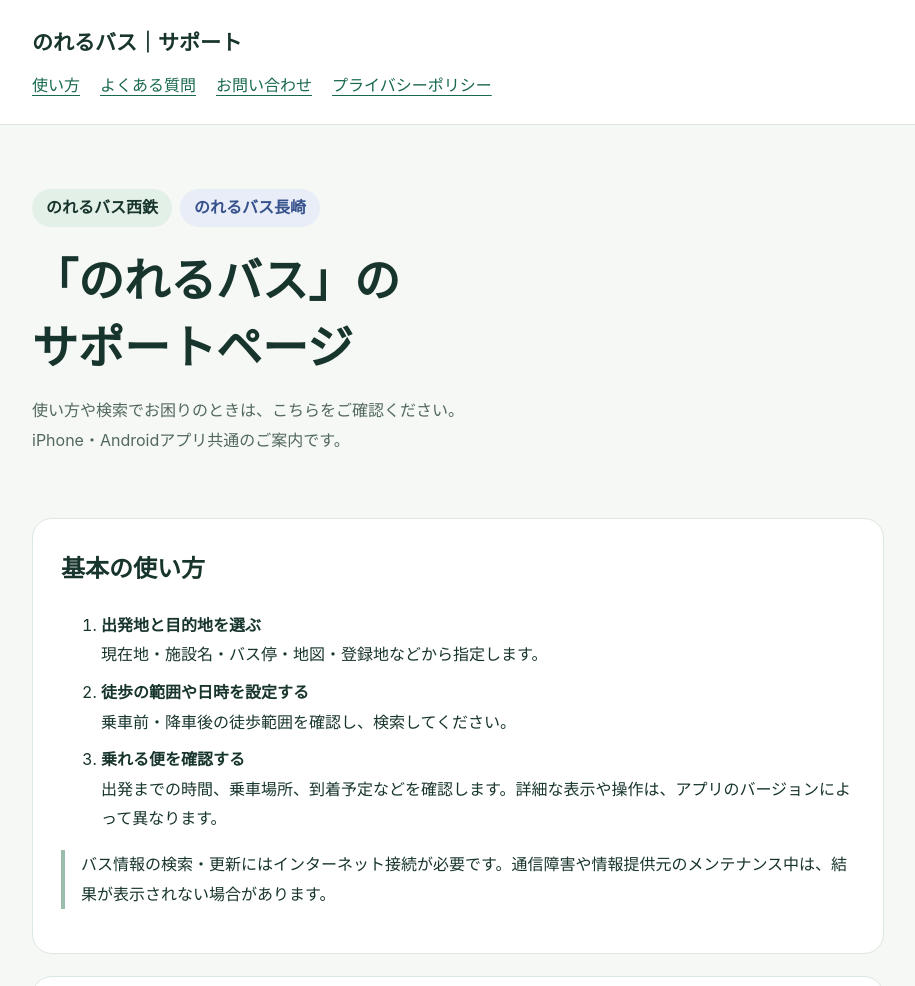
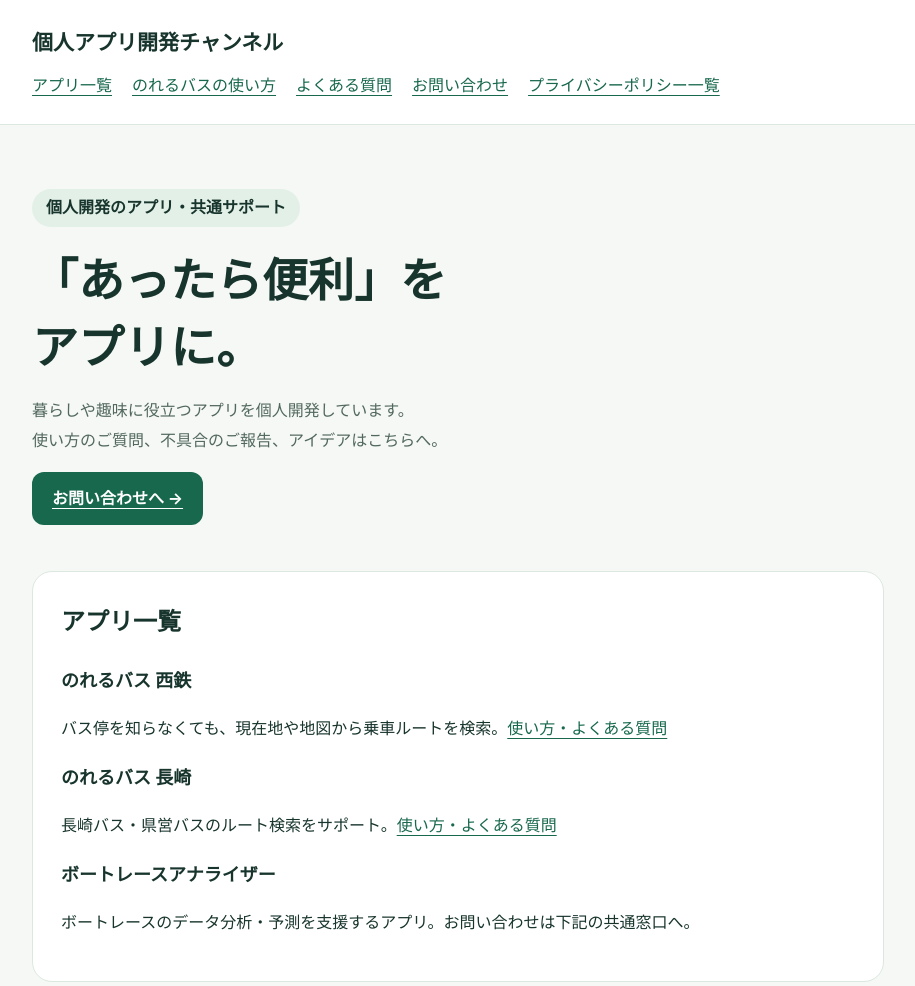
Before and after one commit to coolcoolboys-svg/noreru-bus-support, a plain HTML site: page index.html in a window 1280 px wide. Shown: the top 986 px of the page, without its empty margins (182-1097 px from the left). Drawn offline with Linux system fonts and the light colour scheme.

Commit message:
Create multi-app support hub and set shared support email

```diff
--- a/index.html
+++ b/index.html
@@ -1,16 +1,18 @@
 <!doctype html>
-<html lang="ja"><head><meta charset="utf-8"><meta name="viewport" content="width=device-width,initial-scale=1"><title>のれるバス｜西鉄・長崎 サポート</title><meta name="description" content="のれるバス西鉄・のれるバス長崎の使い方、よくある質問、お問い合わせ。"><style>
+<html lang="ja"><head><meta charset="utf-8"><meta name="viewport" content="width=device-width,initial-scale=1"><title>個人アプリ開発チャンネル｜アプリ・サポート</title><meta name="description" content="個人アプリ開発チャンネルの共通サポートサイト。アプリのご案内、お問い合わせ、アプリ別プライバシーポリシー。"><style>
 :root{color-scheme:light;--ink:#18352d;--green:#17684d}*{box-sizing:border-box}body{margin:0;background:#f5f8f5;color:var(--ink);font-family:-apple-system,BlinkMacSystemFont,"Noto Sans JP",sans-serif;line-height:1.85}header{background:#fff;border-bottom:1px solid #dce8df}header div,main,footer{max-width:900px;margin:auto;padding:24px}header strong{font-size:21px}nav{display:flex;gap:20px;flex-wrap:wrap;margin-top:8px}a{color:var(--green);text-underline-offset:4px}h1{font-size:clamp(30px,6vw,46px);line-height:1.45;margin:12px 0}h2{font-size:24px;margin-top:0}h3{font-size:18px;margin-bottom:4px}.hero{padding:40px 0 24px}.tag{display:inline-block;background:#e3f0e8;border-radius:30px;padding:4px 14px;margin:0 8px 8px 0;font-weight:700}.tag.nagasaki{background:#e8edf8;color:#36518b}.muted{color:#52685f}section.panel{background:#fff;border:1px solid #dce8df;border-radius:20px;padding:28px;margin:22px 0}li{margin:8px 0}details{border-top:1px solid #e0e8e1;padding:16px 0}summary{cursor:pointer;font-weight:700;line-height:1.7}details p{margin-bottom:0}.contact{display:inline-block;background:var(--green);color:white;padding:12px 20px;border-radius:12px;font-weight:700;overflow-wrap:anywhere}.note{border-left:4px solid #9abdac;padding-left:16px}footer{font-size:13px;color:#52685f;padding-bottom:40px}@media(max-width:520px){header div,main,footer{padding:20px}section.panel{padding:20px}.contact{font-size:14px;padding:12px}ul,ol{padding-left:24px}}
-</style></head><body><header><div><strong>のれるバス｜サポート</strong><nav aria-label="ページ内ナビゲーション"><a href="#guide">使い方</a><a href="#faq">よくある質問</a><a href="#contact">お問い合わせ</a><a href="./privacy.html">プライバシーポリシー</a></nav></div></header><main>
-<div class="hero"><span class="tag">のれるバス西鉄</span><span class="tag nagasaki">のれるバス長崎</span><h1>「のれるバス」の<br>サポートページ</h1><p class="muted">使い方や検索でお困りのときは、こちらをご確認ください。<br>iPhone・Androidアプリ共通のご案内です。</p></div>
+</style></head><body><header><div><strong>個人アプリ開発チャンネル</strong><nav aria-label="ページ内ナビゲーション"><a href="#apps">アプリ一覧</a><a href="#guide">のれるバスの使い方</a><a href="#faq">よくある質問</a><a href="#contact">お問い合わせ</a><a href="#policies">プライバシーポリシー一覧</a></nav></div></header><main>
+<div class="hero"><span class="tag">個人開発のアプリ・共通サポート</span><h1>「あったら便利」を<br>アプリに。</h1><p class="muted">暮らしや趣味に役立つアプリを個人開発しています。<br>使い方のご質問、不具合のご報告、アイデアはこちらへ。</p><a class="contact" href="#contact">お問い合わせへ →</a></div>
+<section class="panel" id="apps"><h2>アプリ一覧</h2><h3>のれるバス 西鉄</h3><p>バス停を知らなくても、現在地や地図から乗車ルートを検索。<a href="#guide">使い方・よくある質問</a></p><h3>のれるバス 長崎</h3><p>長崎バス・県営バスのルート検索をサポート。<a href="#guide">使い方・よくある質問</a></p><h3>ボートレースアナライザー</h3><p>ボートレースのデータ分析・予測を支援するアプリ。お問い合わせは下記の共通窓口へ。</p></section>
+<section class="panel" id="policies"><h2>プライバシーポリシー一覧</h2><p>ご利用のアプリに対応するポリシーをご確認ください。</p><ul><li><a href="./privacy.html">のれるバス 西鉄</a></li><li><a href="./privacy.html">のれるバス 長崎</a></li><li><a href="https://coolcoolboys-svg.github.io/boatrace-analyzer/privacy.html">ボートレースアナライザー</a></li></ul></section>
 <section class="panel" id="guide"><h2>基本の使い方</h2><ol><li><strong>出発地と目的地を選ぶ</strong><br>現在地・施設名・バス停・地図・登録地などから指定します。</li><li><strong>徒歩の範囲や日時を設定する</strong><br>乗車前・降車後の徒歩範囲を確認し、検索してください。</li><li><strong>乗れる便を確認する</strong><br>出発までの時間、乗車場所、到着予定などを確認します。詳細な表示や操作は、アプリのバージョンによって異なります。</li></ol><p class="note">バス情報の検索・更新にはインターネット接続が必要です。通信障害や情報提供元のメンテナンス中は、結果が表示されない場合があります。</p></section>
 <section class="panel" id="faq"><h2>よくある質問</h2>
 <details><summary>バスや時刻表が表示されません</summary><p>通信状態、検索日時、出発地・目的地、徒歩範囲を確認して再検索してください。運行時間外や対応範囲外では候補が出ないことがあります。情報提供元のメンテナンス中は、時間をおいてお試しください。改善しない場合は、検索条件を添えてお問い合わせください。</p></details>
 <details><summary>現在地を取得できません</summary><p>端末の設定から位置情報サービスと本アプリへの位置情報の許可を確認してください。取得できない場合は、施設名・バス停や地図から出発地を指定してください。</p></details>
 <details><summary>時刻や遅延の表示は正確ですか？</summary><p>時刻・到着予定・遅延は目安です。通信状況、交通状況、情報の更新時刻によって実際の運行と異なる場合があります。乗車前にはバス停の案内や運行会社の公式情報も確認してください。</p></details>
 <details><summary>無料で使えますか？</summary><p>アプリ内課金・サブスクリプションはありません。バナー広告を表示します。通信料金は利用者のご負担となります。</p></details>
-<details><summary>どのアプリについて問い合わせればよいですか？</summary><p>このページは「のれるバス西鉄」「のれるバス長崎」の共通窓口です。メールにご利用のアプリ名を記載してください。</p></details>
+<details><summary>どのアプリについて問い合わせればよいですか？</summary><p>このページは個人アプリ開発チャンネルが提供するアプリの共通窓口です。メールにご利用のアプリ名を記載してください。</p></details>
 <details><summary>プライバシーについて確認したい</summary><p><a href="./privacy.html">西鉄・長崎共通のプライバシーポリシー</a>をご確認ください。ご不明な点は下記の窓口へお問い合わせください。</p></details></section>
-<section class="panel" id="contact"><h2>お問い合わせ</h2><p>不具合の報告や使い方のご質問は、メールで受け付けています。</p><a class="contact" href="mailto:mybus.fukuoka@gmail.com">mybus.fukuoka@gmail.com</a><h3>ご連絡いただきたい内容</h3><ul><li>アプリ名（西鉄／長崎）とアプリのバージョン</li><li>端末名とOSのバージョン</li><li>発生した日時、検索した出発地・目的地・日時</li><li>操作手順と、可能であれば画面のスクリーンショット</li></ul><p class="muted">スクリーンショットに自宅や現在地などが含まれる場合は、不要な個人情報を隠してお送りください。返信までお時間をいただく場合があります。</p></section>
+<section class="panel" id="contact"><h2>共通お問い合わせ窓口</h2><p>不具合の報告や使い方のご質問は、メールで受け付けています。</p><a class="contact" href="mailto:kojinapp.support@gmail.com">kojinapp.support@gmail.com</a><h3>ご連絡いただきたい内容</h3><ul><li>アプリ名とアプリのバージョン</li><li>端末名とOSのバージョン</li><li>発生した日時、検索した出発地・目的地・日時</li><li>操作手順と、可能であれば画面のスクリーンショット</li></ul><p class="muted">スクリーンショットに自宅や現在地などが含まれる場合は、不要な個人情報を隠してお送りください。返信までお時間をいただく場合があります。</p><h3>お問い合わせ情報の取り扱い</h3><p>メールアドレス・本文・添付資料は、回答、不具合調査、サポート改善のために利用し、対応に必要な期間保管します。メールの送受信と保存にはGoogleのメールサービスを利用します。確認・訂正・削除のご希望も上記窓口へご連絡ください。</p></section>
 <p class="muted">本アプリは個人が開発する非公式アプリです。各バス運行会社とは関係ありません。忘れ物・運賃・運休などの運行に関するお問い合わせは、各運行会社へお願いします。</p>
-<section class="panel" id="privacy"><h2>プライバシーポリシー</h2><p>位置情報、端末内の保存データ、外部サービスとの通信、広告配信についてご案内します。西鉄版・長崎版、iPhone・Android共通です。</p><a href="./privacy.html">共通プライバシーポリシーを読む →</a></section></main><footer>のれるバス西鉄・のれるバス長崎 サポート<br>更新日：2026年10月26日</footer></body></html>
+<section class="panel" id="privacy"><h2>プライバシーポリシー</h2><p>位置情報、端末内の保存データ、外部サービスとの通信、広告配信についてご案内します。西鉄版・長崎版、iPhone・Android共通です。</p><a href="./privacy.html">共通プライバシーポリシーを読む →</a></section></main><footer>個人アプリ開発チャンネル｜共通サポート<br>更新日：2026年11月14日</footer></body></html>
```
